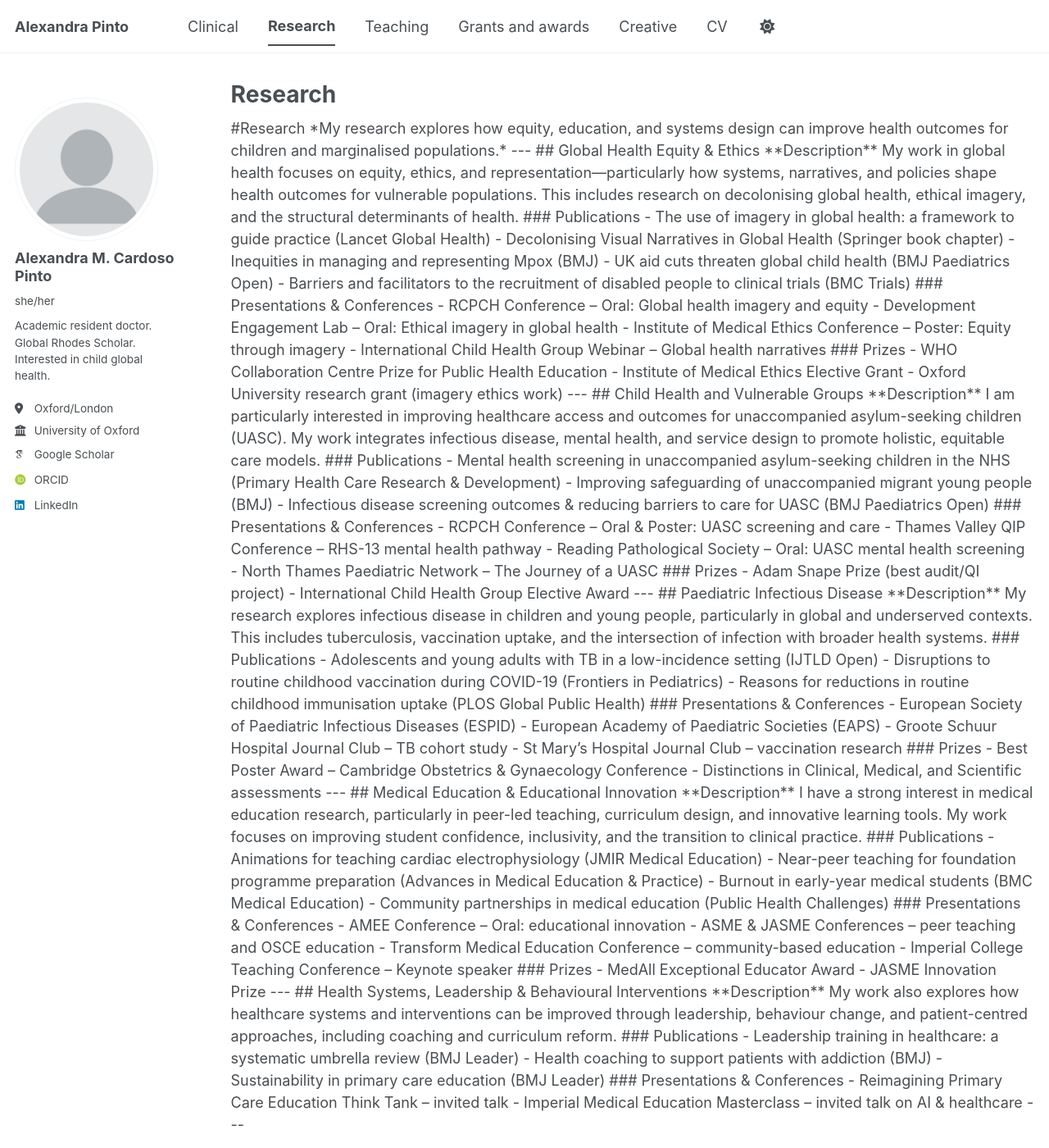
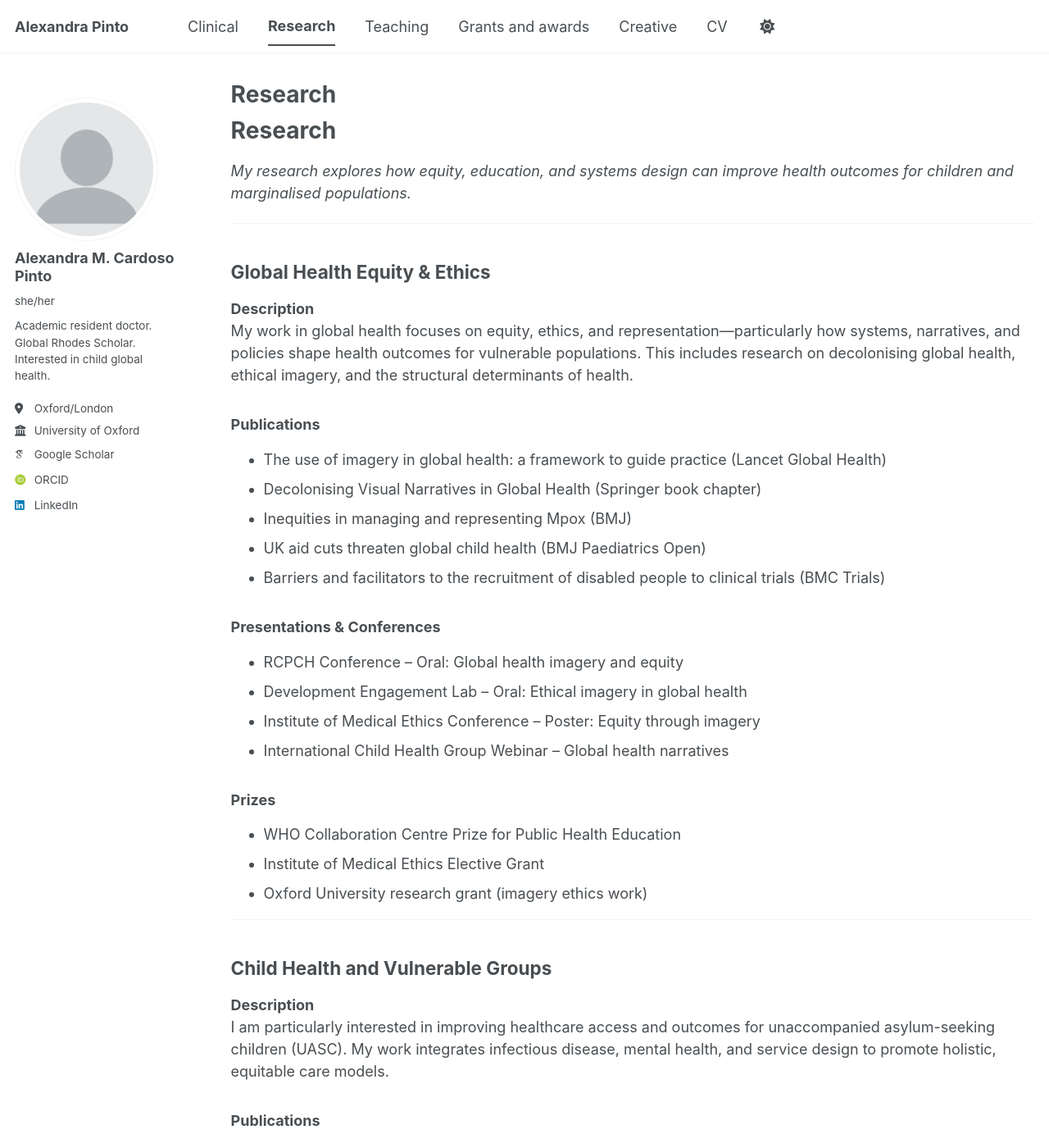
Before and after one commit to alexandramcp/alexandramcp.github.io, a Jekyll site: the page built from _pages/research.html, in a window 1280 px wide and 1400 px high. Shown: the whole window at 82% size. Built offline with Jekyll 4.4.1, drawn with Linux system fonts in a browser that asks for light colours; some web fonts are replaced; a script bundle is joined from its source files by our own code; library files that are not in the unit come from our copies; some of the changed text lies outside the part shown.

Commit message:
Update research.html

```diff
--- a/_pages/research.html
+++ b/_pages/research.html
@@ -5,118 +5,145 @@ permalink: /research/
 author_profile: true
 ---
 
-#Research
+<h1>Research</h1>
 
-*My research explores how equity, education, and systems design can improve health outcomes for children and marginalised populations.*
+<p><em>My research explores how equity, education, and systems design can improve health outcomes for children and marginalised populations.</em></p>
 
----
+<hr>
 
-## Global Health Equity & Ethics
+<h2>Global Health Equity &amp; Ethics</h2>
 
-**Description**
-My work in global health focuses on equity, ethics, and representation—particularly how systems, narratives, and policies shape health outcomes for vulnerable populations. This includes research on decolonising global health, ethical imagery, and the structural determinants of health.
+<p><strong>Description</strong><br>
+My work in global health focuses on equity, ethics, and representation—particularly how systems, narratives, and policies shape health outcomes for vulnerable populations. This includes research on decolonising global health, ethical imagery, and the structural determinants of health.</p>
 
-### Publications
-- The use of imagery in global health: a framework to guide practice (Lancet Global Health)
-- Decolonising Visual Narratives in Global Health (Springer book chapter)
-- Inequities in managing and representing Mpox (BMJ)
-- UK aid cuts threaten global child health (BMJ Paediatrics Open)
-- Barriers and facilitators to the recruitment of disabled people to clinical trials (BMC Trials)
+<h3>Publications</h3>
+<ul>
+  <li>The use of imagery in global health: a framework to guide practice (Lancet Global Health)</li>
+  <li>Decolonising Visual Narratives in Global Health (Springer book chapter)</li>
+  <li>Inequities in managing and representing Mpox (BMJ)</li>
+  <li>UK aid cuts threaten global child health (BMJ Paediatrics Open)</li>
+  <li>Barriers and facilitators to the recruitment of disabled people to clinical trials (BMC Trials)</li>
+</ul>
 
-### Presentations & Conferences
-- RCPCH Conference – Oral: Global health imagery and equity
-- Development Engagement Lab – Oral: Ethical imagery in global health
-- Institute of Medical Ethics Conference – Poster: Equity through imagery
-- International Child Health Group Webinar – Global health narratives
+<h3>Presentations &amp; Conferences</h3>
+<ul>
+  <li>RCPCH Conference – Oral: Global health imagery and equity</li>
+  <li>Development Engagement Lab – Oral: Ethical imagery in global health</li>
+  <li>Institute of Medical Ethics Conference – Poster: Equity through imagery</li>
+  <li>International Child Health Group Webinar – Global health narratives</li>
+</ul>
 
-### Prizes
-- WHO Collaboration Centre Prize for Public Health Education
-- Institute of Medical Ethics Elective Grant
-- Oxford University research grant (imagery ethics work)
+<h3>Prizes</h3>
+<ul>
+  <li>WHO Collaboration Centre Prize for Public Health Education</li>
+  <li>Institute of Medical Ethics Elective Grant</li>
+  <li>Oxford University research grant (imagery ethics work)</li>
+</ul>
 
----
+<hr>
 
-## Child Health and Vulnerable Groups
+<h2>Child Health and Vulnerable Groups</h2>
 
-**Description**
-I am particularly interested in improving healthcare access and outcomes for unaccompanied asylum-seeking children (UASC). My work integrates infectious disease, mental health, and service design to promote holistic, equitable care models.
+<p><strong>Description</strong><br>
+I am particularly interested in improving healthcare access and outcomes for unaccompanied asylum-seeking children (UASC). My work integrates infectious disease, mental health, and service design to promote holistic, equitable care models.</p>
 
-### Publications
-- Mental health screening in unaccompanied asylum-seeking children in the NHS (Primary Health Care Research & Development)
-- Improving safeguarding of unaccompanied migrant young people (BMJ)
-- Infectious disease screening outcomes & reducing barriers to care for UASC (BMJ Paediatrics Open)
+<h3>Publications</h3>
+<ul>
+  <li>Mental health screening in unaccompanied asylum-seeking children in the NHS (Primary Health Care Research &amp; Development)</li>
+  <li>Improving safeguarding of unaccompanied migrant young people (BMJ)</li>
+  <li>Infectious disease screening outcomes &amp; reducing barriers to care for UASC (BMJ Paediatrics Open)</li>
+</ul>
 
-### Presentations & Conferences
-- RCPCH Conference – Oral & Poster: UASC screening and care
-- Thames Valley QIP Conference – RHS-13 mental health pathway
-- Reading Pathological Society – Oral: UASC mental health screening
-- North Thames Paediatric Network – The Journey of a UASC
+<h3>Presentations &amp; Conferences</h3>
+<ul>
+  <li>RCPCH Conference – Oral &amp; Poster: UASC screening and care</li>
+  <li>Thames Valley QIP Conference – RHS-13 mental health pathway</li>
+  <li>Reading Pathological Society – Oral: UASC mental health screening</li>
+  <li>North Thames Paediatric Network – The Journey of a UASC</li>
+</ul>
 
-### Prizes
-- Adam Snape Prize (best audit/QI project)
-- International Child Health Group Elective Award
+<h3>Prizes</h3>
+<ul>
+  <li>Adam Snape Prize (best audit/QI project)</li>
+  <li>International Child Health Group Elective Award</li>
+</ul>
 
----
+<hr>
 
-## Paediatric Infectious Disease
+<h2>Paediatric Infectious Disease</h2>
 
-**Description**
-My research explores infectious disease in children and young people, particularly in global and underserved contexts. This includes tuberculosis, vaccination uptake, and the intersection of infection with broader health systems.
+<p><strong>Description</strong><br>
+My research explores infectious disease in children and young people, particularly in global and underserved contexts. This includes tuberculosis, vaccination uptake, and the intersection of infection with broader health systems.</p>
 
-### Publications
-- Adolescents and young adults with TB in a low-incidence setting (IJTLD Open)
-- Disruptions to routine childhood vaccination during COVID-19 (Frontiers in Pediatrics)
-- Reasons for reductions in routine childhood immunisation uptake (PLOS Global Public Health)
+<h3>Publications</h3>
+<ul>
+  <li>Adolescents and young adults with TB in a low-incidence setting (IJTLD Open)</li>
+  <li>Disruptions to routine childhood vaccination during COVID-19 (Frontiers in Pediatrics)</li>
+  <li>Reasons for reductions in routine childhood immunisation uptake (PLOS Global Public Health)</li>
+</ul>
 
-### Presentations & Conferences
-- European Society of Paediatric Infectious Diseases (ESPID)
-- European Academy of Paediatric Societies (EAPS)
-- Groote Schuur Hospital Journal Club – TB cohort study
-- St Mary’s Hospital Journal Club – vaccination research
+<h3>Presentations &amp; Conferences</h3>
+<ul>
+  <li>European Society of Paediatric Infectious Diseases (ESPID)</li>
+  <li>European Academy of Paediatric Societies (EAPS)</li>
+  <li>Groote Schuur Hospital Journal Club – TB cohort study</li>
+  <li>St Mary’s Hospital Journal Club – vaccination research</li>
+</ul>
 
-### Prizes
-- Best Poster Award – Cambridge Obstetrics & Gynaecology Conference
-- Distinctions in Clinical, Medical, and Scientific assessments
+<h3>Prizes</h3>
+<ul>
+  <li>Best Poster Award – Cambridge Obstetrics &amp; Gynaecology Conference</li>
+  <li>Distinctions in Clinical, Medical, and Scientific assessments</li>
+</ul>
 
----
+<hr>
 
-## Medical Education & Educational Innovation
+<h2>Medical Education &amp; Educational Innovation</h2>
 
-**Description**
-I have a strong interest in medical education research, particularly in peer-led teaching, curriculum design, and innovative learning tools. My work focuses on improving student confidence, inclusivity, and the transition to clinical practice.
+<p><strong>Description</strong><br>
+I have a strong interest in medical education research, particularly in peer-led teaching, curriculum design, and innovative learning tools. My work focuses on improving student confidence, inclusivity, and the transition to clinical practice.</p>
 
-### Publications
-- Animations for teaching cardiac electrophysiology (JMIR Medical Education)
-- Near-peer teaching for foundation programme preparation (Advances in Medical Education & Practice)
-- Burnout in early-year medical students (BMC Medical Education)
-- Community partnerships in medical education (Public Health Challenges)
+<h3>Publications</h3>
+<ul>
+  <li>Animations for teaching cardiac electrophysiology (JMIR Medical Education)</li>
+  <li>Near-peer teaching for foundation programme preparation (Advances in Medical Education &amp; Practice)</li>
+  <li>Burnout in early-year medical students (BMC Medical Education)</li>
+  <li>Community partnerships in medical education (Public Health Challenges)</li>
+</ul>
 
-### Presentations & Conferences
-- AMEE Conference – Oral: educational innovation
-- ASME & JASME Conferences – peer teaching and OSCE education
-- Transform Medical Education Conference – community-based education
-- Imperial College Teaching Conference – Keynote speaker
+<h3>Presentations &amp; Conferences</h3>
+<ul>
+  <li>AMEE Conference – Oral: educational innovation</li>
+  <li>ASME &amp; JASME Conferences – peer teaching and OSCE education</li>
+  <li>Transform Medical Education Conference – community-based education</li>
+  <li>Imperial College Teaching Conference – Keynote speaker</li>
+</ul>
 
-### Prizes
-- MedAll Exceptional Educator Award
-- JASME Innovation Prize
+<h3>Prizes</h3>
+<ul>
+  <li>MedAll Exceptional Educator Award</li>
+  <li>JASME Innovation Prize</li>
+</ul>
 
----
+<hr>
 
-## Health Systems, Leadership & Behavioural Interventions
+<h2>Health Systems, Leadership &amp; Behavioural Interventions</h2>
 
-**Description**
-My work also explores how healthcare systems and interventions can be improved through leadership, behaviour change, and patient-centred approaches, including coaching and curriculum reform.
+<p><strong>Description</strong><br>
+My work also explores how healthcare systems and interventions can be improved through leadership, behaviour change, and patient-centred approaches, including coaching and curriculum reform.</p>
 
-### Publications
-- Leadership training in healthcare: a systematic umbrella review (BMJ Leader)
-- Health coaching to support patients with addiction (BMJ)
-- Sustainability in primary care education (BMJ Leader)
+<h3>Publications</h3>
+<ul>
+  <li>Leadership training in healthcare: a systematic umbrella review (BMJ Leader)</li>
+  <li>Health coaching to support patients with addiction (BMJ)</li>
+  <li>Sustainability in primary care education (BMJ Leader)</li>
+</ul>
 
-### Presentations & Conferences
-- Reimagining Primary Care Education Think Tank – invited talk
-- Imperial Medical Education Masterclass – invited talk on AI & healthcare
-
+<h3>Presentations &amp; Conferences</h3>
+<ul>
+  <li>Reimagining Primary Care Education Think Tank – invited talk</li>
+  <li>Imperial Medical Education Masterclass – invited talk on AI &amp; healthcare</li>
+</ul>
 
 ---
 
```
